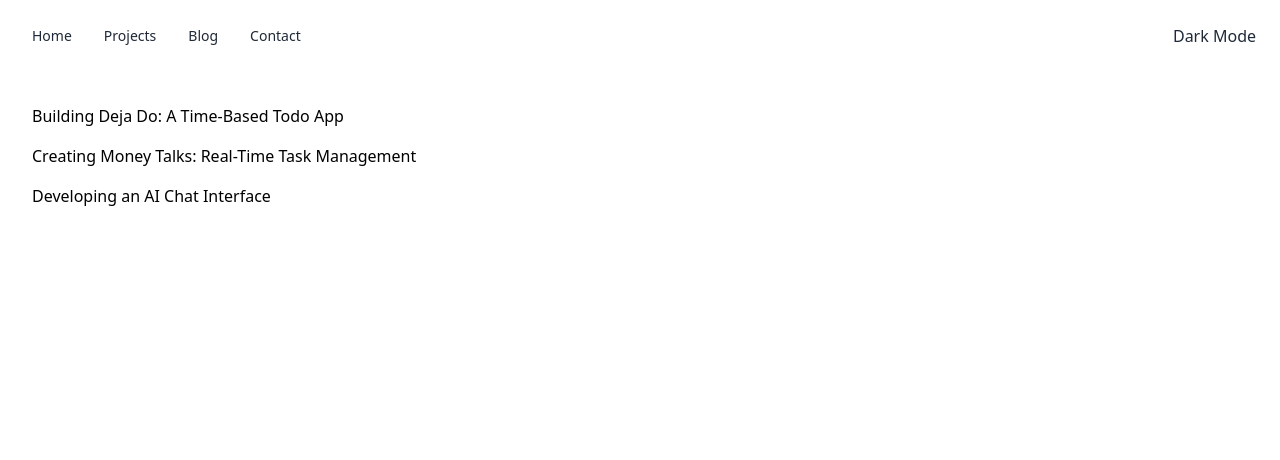
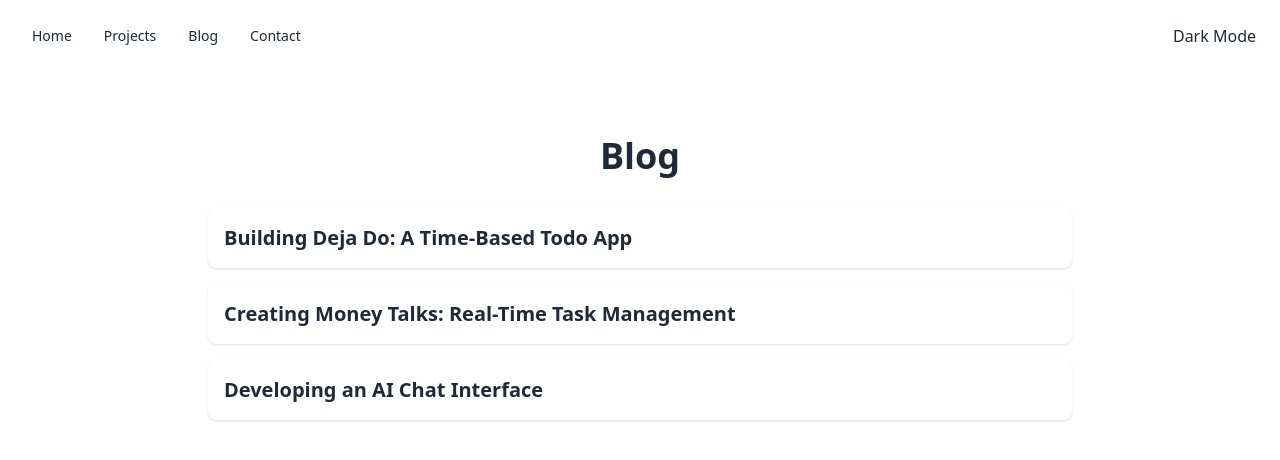
Before and after one commit to thomas-nicholson/thomas-nicholson.github.io, a React (Vite) app: page /blog in a window 1280 px wide. Shown: the top 460 px of the page. Built offline with nearby package versions, Linux system fonts and the light colour scheme.

Commit message:
Restyle blog pages and update post content

```diff
--- a/src/components/Blog/Blog.tsx
+++ b/src/components/Blog/Blog.tsx
@@ -1,17 +1,27 @@
-import React from 'react';
-import { Link } from 'react-router-dom';
-import posts, { BlogPost } from './content';
-
+import React from "react";
+import { Link } from "react-router-dom";
+import posts, { BlogPost } from "./content";
 
 const Blog: React.FC = () => (
-  <div className="p-4">
-    {posts.map((post: BlogPost) => (
-      <div key={post.slug} className="mb-4">
-        <Link to={`/blog/${post.slug}`} className="text-black">
-          {post.title}
-        </Link>
+  <div className="min-h-screen py-12 dark:bg-gray-900 dark:text-gray-100">
+    <div className="max-w-4xl mx-auto px-4">
+      <h1 className="text-4xl font-bold text-gray-800 dark:text-gray-100 mb-8 text-center">
+        Blog
+      </h1>
+      <div className="space-y-4">
+        {posts.map((post: BlogPost) => (
+          <Link
+            key={post.slug}
+            to={`/blog/${post.slug}`}
+            className="block bg-white dark:bg-gray-800 rounded-lg shadow p-4 hover:shadow-md transition-shadow"
+          >
+            <h2 className="text-xl font-semibold text-gray-800 dark:text-gray-100">
+              {post.title}
+            </h2>
+          </Link>
+        ))}
       </div>
-    ))}
+    </div>
   </div>
 );
 
--- a/src/components/Blog/Post.tsx
+++ b/src/components/Blog/Post.tsx
@@ -1,7 +1,7 @@
-import React from 'react';
-import ReactMarkdown from 'react-markdown';
-import { useParams } from 'react-router-dom';
-import posts from './content';
+import React from "react";
+import ReactMarkdown from "react-markdown";
+import { useParams } from "react-router-dom";
+import posts from "./content";
 
 const Post: React.FC = () => {
   const params = useParams() as { slug: string };
@@ -9,15 +9,19 @@ const Post: React.FC = () => {
   const post = posts.find((p) => p.slug === slug);
 
   return (
-    <div className="max-w-4xl mx-auto p-8">
-      {post ? (
-        <div className="prose prose-lg">
-          <h1 className="text-4xl font-bold mb-8">{post.title}</h1>
-          <ReactMarkdown className="prose prose-headings:font-bold prose-a:text-blue-600">{post.content}</ReactMarkdown>
-        </div>
-      ) : (
-        <p>Post not found</p>
-      )}
+    <div className="min-h-screen py-12 dark:bg-gray-900 dark:text-gray-100">
+      <div className="max-w-4xl mx-auto px-4">
+        {post ? (
+          <div className="prose prose-lg dark:prose-invert">
+            <h1 className="text-4xl font-bold mb-8">{post.title}</h1>
+            <ReactMarkdown className="prose-headings:font-bold prose-a:text-blue-600 dark:prose-a:text-blue-400">
+              {post.content}
+            </ReactMarkdown>
+          </div>
+        ) : (
+          <p className="text-gray-600 dark:text-gray-300">Post not found</p>
+        )}
+      </div>
     </div>
   );
 };
--- a/src/components/Blog/content.ts
+++ b/src/components/Blog/content.ts
@@ -8,18 +8,21 @@ const posts: BlogPost[] = [
   {
     title: "Building Deja Do: A Time-Based Todo App",
     slug: "deja-do-project",
-    content: "# Building Deja Do\n\nA detailed look at how I built a todo list app where lists reset hourly or daily using React, TypeScript, and Tailwind CSS."
+    content:
+      "A detailed look at how I built a todo list app where lists reset hourly or daily using React, TypeScript, and Tailwind CSS.",
   },
   {
     title: "Creating Money Talks: Real-Time Task Management",
     slug: "money-talks-project",
-    content: "# Money Talks Project\n\nExploring the development of a real-time task management system with team collaboration features using TypeScript, Next.js, PostgreSQL, and Socket.io."
+    content:
+      "Exploring the development of a real-time task management system with team collaboration features using TypeScript, Next.js, PostgreSQL, and Socket.io.",
   },
   {
     title: "Developing an AI Chat Interface",
     slug: "ai-chat-project",
-    content: "# AI Chat Interface\n\nBuilding a modern chat interface powered by machine learning algorithms using Python, TensorFlow, React, and FastAPI."
-  }
+    content:
+      "Building a modern chat interface powered by machine learning algorithms using Python, TensorFlow, React, and FastAPI.",
+  },
 ];
 
 export default posts;
```
